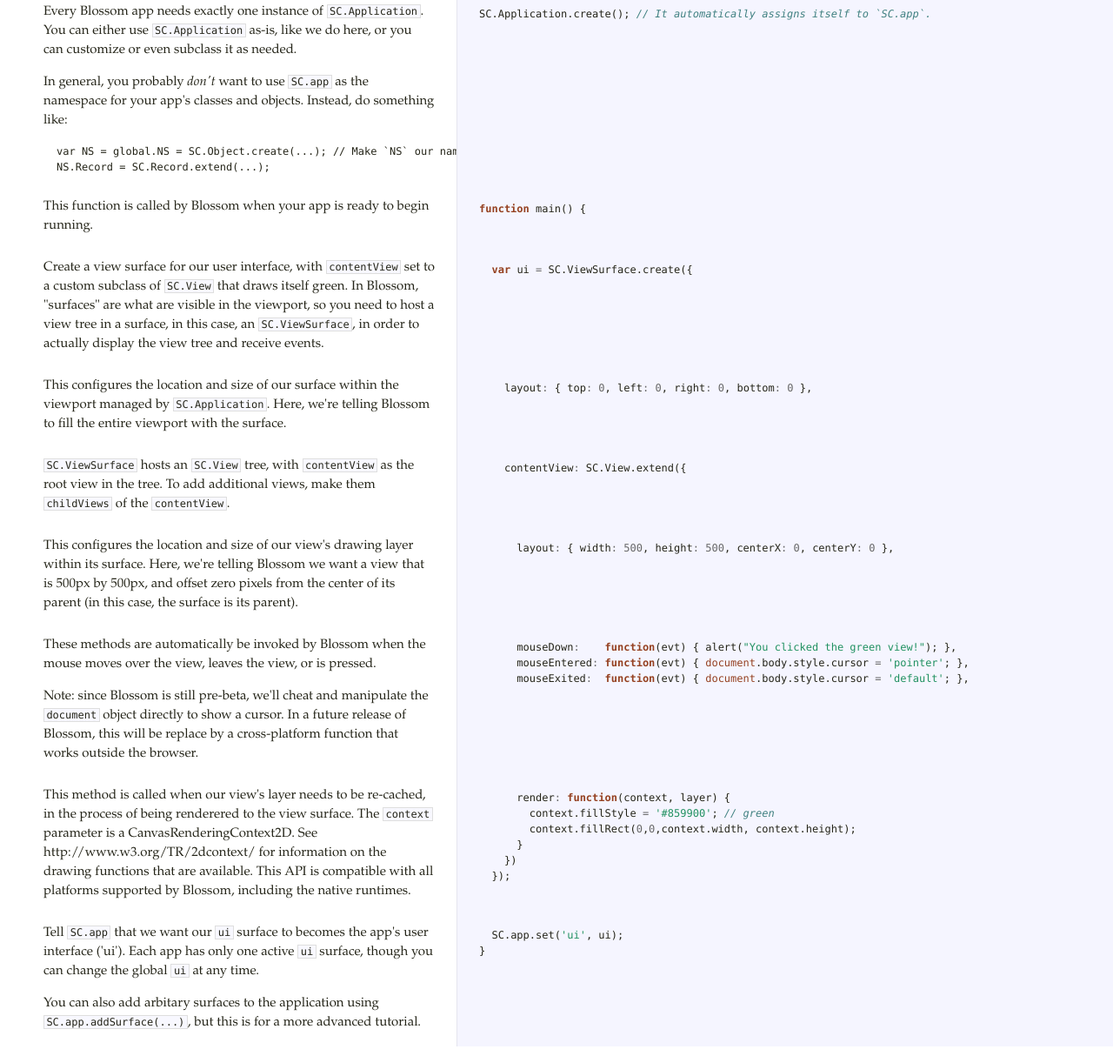
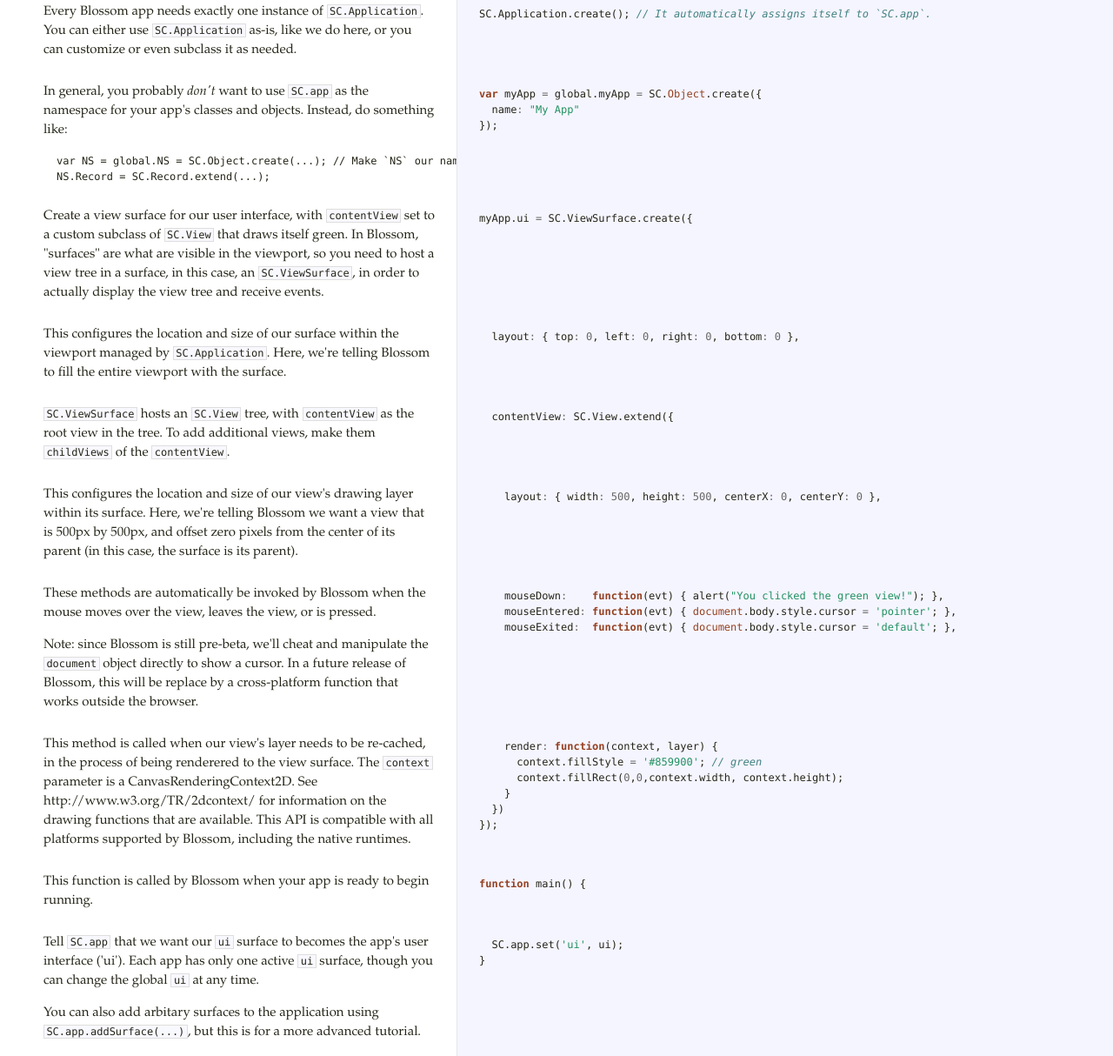
Before and after one commit to fohr/blossom-testproject, a plain HTML site: page index.html in a window 1280 px wide. Shown: the part 209-1423 px from the top of the page at 87% size. Drawn offline with Linux system fonts and the light colour scheme.

Commit message:
Update to latest docs.

```diff
--- a/index.html
+++ b/index.html
@@ -3,43 +3,43 @@ application up and running with a minimum of code.  Please be sure to read
 the README so that Blossom is installed correctly via <code>npm</code>, the Node
 Package Manager.  Now, on to the code!</p>             </td>             <td class="code">               <div class="highlight"><pre></pre></div>             </td>           </tr>                               <tr id="section-2">             <td class="docs">               <div class="pilwrap">                 <a class="pilcrow" href="#section-2">&#182;</a>               </div>               <p>Every Blossom app needs exactly one instance of <code>SC.Application</code>.  You can
 either use <code>SC.Application</code> as-is, like we do here, or you can customize
-or even subclass it as needed.</p>
-
-<p>In general, you probably <em>don't</em> want to use <code>SC.app</code> as the namespace for
+or even subclass it as needed.</p>             </td>             <td class="code">               <div class="highlight"><pre><span class="nx">SC</span><span class="p">.</span><span class="nx">Application</span><span class="p">.</span><span class="nx">create</span><span class="p">();</span> <span class="c1">// It automatically assigns itself to `SC.app`.</span></pre></div>             </td>           </tr>                               <tr id="section-3">             <td class="docs">               <div class="pilwrap">                 <a class="pilcrow" href="#section-3">&#182;</a>               </div>               <p>In general, you probably <em>don't</em> want to use <code>SC.app</code> as the namespace for
 your app's classes and objects. Instead, do something like:</p>
 
 <pre><code>var NS = global.NS = SC.Object.create(...); // Make `NS` our namespace.
 NS.Record = SC.Record.extend(...);
-</code></pre>             </td>             <td class="code">               <div class="highlight"><pre><span class="nx">SC</span><span class="p">.</span><span class="nx">Application</span><span class="p">.</span><span class="nx">create</span><span class="p">();</span> <span class="c1">// It automatically assigns itself to `SC.app`.</span></pre></div>             </td>           </tr>                               <tr id="section-3">             <td class="docs">               <div class="pilwrap">                 <a class="pilcrow" href="#section-3">&#182;</a>               </div>               <p>This function is called by Blossom when your app is ready to begin running.</p>             </td>             <td class="code">               <div class="highlight"><pre><span class="kd">function</span> <span class="nx">main</span><span class="p">()</span> <span class="p">{</span></pre></div>             </td>           </tr>                               <tr id="section-4">             <td class="docs">               <div class="pilwrap">                 <a class="pilcrow" href="#section-4">&#182;</a>               </div>               <p>Create a view surface for our user interface, with <code>contentView</code> set to
+</code></pre>             </td>             <td class="code">               <div class="highlight"><pre><span class="kd">var</span> <span class="nx">myApp</span> <span class="o">=</span> <span class="nx">global</span><span class="p">.</span><span class="nx">myApp</span> <span class="o">=</span> <span class="nx">SC</span><span class="p">.</span><span class="nb">Object</span><span class="p">.</span><span class="nx">create</span><span class="p">({</span>
+  <span class="nx">name</span><span class="o">:</span> <span class="s2">&quot;My App&quot;</span>
+<span class="p">});</span></pre></div>             </td>           </tr>                               <tr id="section-4">             <td class="docs">               <div class="pilwrap">                 <a class="pilcrow" href="#section-4">&#182;</a>               </div>               <p>Create a view surface for our user interface, with <code>contentView</code> set to
 a custom subclass of <code>SC.View</code> that draws itself green.  In Blossom,
 "surfaces" are what are visible in the viewport, so you need to host a
 view tree in a surface, in this case, an <code>SC.ViewSurface</code>, in order to
-actually display the view tree and receive events.</p>             </td>             <td class="code">               <div class="highlight"><pre>  <span class="kd">var</span> <span class="nx">ui</span> <span class="o">=</span> <span class="nx">SC</span><span class="p">.</span><span class="nx">ViewSurface</span><span class="p">.</span><span class="nx">create</span><span class="p">({</span></pre></div>             </td>           </tr>                               <tr id="section-5">             <td class="docs">               <div class="pilwrap">                 <a class="pilcrow" href="#section-5">&#182;</a>               </div>               <p>This configures the location and size of our surface within the
+actually display the view tree and receive events.</p>             </td>             <td class="code">               <div class="highlight"><pre><span class="nx">myApp</span><span class="p">.</span><span class="nx">ui</span> <span class="o">=</span> <span class="nx">SC</span><span class="p">.</span><span class="nx">ViewSurface</span><span class="p">.</span><span class="nx">create</span><span class="p">({</span></pre></div>             </td>           </tr>                               <tr id="section-5">             <td class="docs">               <div class="pilwrap">                 <a class="pilcrow" href="#section-5">&#182;</a>               </div>               <p>This configures the location and size of our surface within the
 viewport managed by <code>SC.Application</code>.  Here, we're telling Blossom to
-fill the entire viewport with the surface.</p>             </td>             <td class="code">               <div class="highlight"><pre>    <span class="nx">layout</span><span class="o">:</span> <span class="p">{</span> <span class="nx">top</span><span class="o">:</span> <span class="mi">0</span><span class="p">,</span> <span class="nx">left</span><span class="o">:</span> <span class="mi">0</span><span class="p">,</span> <span class="nx">right</span><span class="o">:</span> <span class="mi">0</span><span class="p">,</span> <span class="nx">bottom</span><span class="o">:</span> <span class="mi">0</span> <span class="p">},</span></pre></div>             </td>           </tr>                               <tr id="section-6">             <td class="docs">               <div class="pilwrap">                 <a class="pilcrow" href="#section-6">&#182;</a>               </div>               <p><code>SC.ViewSurface</code> hosts an <code>SC.View</code> tree, with <code>contentView</code> as the
+fill the entire viewport with the surface.</p>             </td>             <td class="code">               <div class="highlight"><pre>  <span class="nx">layout</span><span class="o">:</span> <span class="p">{</span> <span class="nx">top</span><span class="o">:</span> <span class="mi">0</span><span class="p">,</span> <span class="nx">left</span><span class="o">:</span> <span class="mi">0</span><span class="p">,</span> <span class="nx">right</span><span class="o">:</span> <span class="mi">0</span><span class="p">,</span> <span class="nx">bottom</span><span class="o">:</span> <span class="mi">0</span> <span class="p">},</span></pre></div>             </td>           </tr>                               <tr id="section-6">             <td class="docs">               <div class="pilwrap">                 <a class="pilcrow" href="#section-6">&#182;</a>               </div>               <p><code>SC.ViewSurface</code> hosts an <code>SC.View</code> tree, with <code>contentView</code> as the
 root view in the tree.  To add additional views, make them
-<code>childViews</code> of the <code>contentView</code>.</p>             </td>             <td class="code">               <div class="highlight"><pre>    <span class="nx">contentView</span><span class="o">:</span> <span class="nx">SC</span><span class="p">.</span><span class="nx">View</span><span class="p">.</span><span class="nx">extend</span><span class="p">({</span></pre></div>             </td>           </tr>                               <tr id="section-7">             <td class="docs">               <div class="pilwrap">                 <a class="pilcrow" href="#section-7">&#182;</a>               </div>               <p>This configures the location and size of our view's drawing layer
+<code>childViews</code> of the <code>contentView</code>.</p>             </td>             <td class="code">               <div class="highlight"><pre>  <span class="nx">contentView</span><span class="o">:</span> <span class="nx">SC</span><span class="p">.</span><span class="nx">View</span><span class="p">.</span><span class="nx">extend</span><span class="p">({</span></pre></div>             </td>           </tr>                               <tr id="section-7">             <td class="docs">               <div class="pilwrap">                 <a class="pilcrow" href="#section-7">&#182;</a>               </div>               <p>This configures the location and size of our view's drawing layer
 within its surface.  Here, we're telling Blossom we want a view that
 is 500px by 500px, and offset zero pixels from the center of its
-parent (in this case, the surface is its parent).</p>             </td>             <td class="code">               <div class="highlight"><pre>      <span class="nx">layout</span><span class="o">:</span> <span class="p">{</span> <span class="nx">width</span><span class="o">:</span> <span class="mi">500</span><span class="p">,</span> <span class="nx">height</span><span class="o">:</span> <span class="mi">500</span><span class="p">,</span> <span class="nx">centerX</span><span class="o">:</span> <span class="mi">0</span><span class="p">,</span> <span class="nx">centerY</span><span class="o">:</span> <span class="mi">0</span> <span class="p">},</span></pre></div>             </td>           </tr>                               <tr id="section-8">             <td class="docs">               <div class="pilwrap">                 <a class="pilcrow" href="#section-8">&#182;</a>               </div>               <p>These methods are automatically be invoked by Blossom when the mouse
+parent (in this case, the surface is its parent).</p>             </td>             <td class="code">               <div class="highlight"><pre>    <span class="nx">layout</span><span class="o">:</span> <span class="p">{</span> <span class="nx">width</span><span class="o">:</span> <span class="mi">500</span><span class="p">,</span> <span class="nx">height</span><span class="o">:</span> <span class="mi">500</span><span class="p">,</span> <span class="nx">centerX</span><span class="o">:</span> <span class="mi">0</span><span class="p">,</span> <span class="nx">centerY</span><span class="o">:</span> <span class="mi">0</span> <span class="p">},</span></pre></div>             </td>           </tr>                               <tr id="section-8">             <td class="docs">               <div class="pilwrap">                 <a class="pilcrow" href="#section-8">&#182;</a>               </div>               <p>These methods are automatically be invoked by Blossom when the mouse
 moves over the view, leaves the view, or is pressed.</p>
 
 <p>Note: since Blossom is still pre-beta, we'll cheat and manipulate
 the <code>document</code> object directly to show a cursor.  In a future
 release of Blossom, this will be replace by a cross-platform
-function that works outside the browser.</p>             </td>             <td class="code">               <div class="highlight"><pre>      <span class="nx">mouseDown</span><span class="o">:</span>    <span class="kd">function</span><span class="p">(</span><span class="nx">evt</span><span class="p">)</span> <span class="p">{</span> <span class="nx">alert</span><span class="p">(</span><span class="s2">&quot;You clicked the green view!&quot;</span><span class="p">);</span> <span class="p">},</span>
+function that works outside the browser.</p>             </td>             <td class="code">               <div class="highlight"><pre>    <span class="nx">mouseDown</span><span class="o">:</span>    <span class="kd">function</span><span class="p">(</span><span class="nx">evt</span><span class="p">)</span> <span class="p">{</span> <span class="nx">alert</span><span class="p">(</span><span class="s2">&quot;You clicked the green view!&quot;</span><span class="p">);</span> <span class="p">},</span>
     <span class="nx">mouseEntered</span><span class="o">:</span> <span class="kd">function</span><span class="p">(</span><span class="nx">evt</span><span class="p">)</span> <span class="p">{</span> <span class="nb">document</span><span class="p">.</span><span class="nx">body</span><span class="p">.</span><span class="nx">style</span><span class="p">.</span><span class="nx">cursor</span> <span class="o">=</span> <span class="s1">&#39;pointer&#39;</span><span class="p">;</span> <span class="p">},</span>
     <span class="nx">mouseExited</span><span class="o">:</span>  <span class="kd">function</span><span class="p">(</span><span class="nx">evt</span><span class="p">)</span> <span class="p">{</span> <span class="nb">document</span><span class="p">.</span><span class="nx">body</span><span class="p">.</span><span class="nx">style</span><span class="p">.</span><span class="nx">cursor</span> <span class="o">=</span> <span class="s1">&#39;default&#39;</span><span class="p">;</span> <span class="p">},</span></pre></div>             </td>           </tr>                               <tr id="section-9">             <td class="docs">               <div class="pilwrap">                 <a class="pilcrow" href="#section-9">&#182;</a>               </div>               <p>This method is called when our view's layer needs to be re-cached,
 in the process of being renderered to the view surface. The
 <code>context</code> parameter is a CanvasRenderingContext2D. See
 http://www.w3.org/TR/2dcontext/ for information on the drawing
 functions that are available.  This API is compatible with all
-platforms supported by Blossom, including the native runtimes.</p>             </td>             <td class="code">               <div class="highlight"><pre>      <span class="nx">render</span><span class="o">:</span> <span class="kd">function</span><span class="p">(</span><span class="nx">context</span><span class="p">,</span> <span class="nx">layer</span><span class="p">)</span> <span class="p">{</span>
+platforms supported by Blossom, including the native runtimes.</p>             </td>             <td class="code">               <div class="highlight"><pre>    <span class="nx">render</span><span class="o">:</span> <span class="kd">function</span><span class="p">(</span><span class="nx">context</span><span class="p">,</span> <span class="nx">layer</span><span class="p">)</span> <span class="p">{</span>
       <span class="nx">context</span><span class="p">.</span><span class="nx">fillStyle</span> <span class="o">=</span> <span class="s1">&#39;#859900&#39;</span><span class="p">;</span> <span class="c1">// green</span>
       <span class="nx">context</span><span class="p">.</span><span class="nx">fillRect</span><span class="p">(</span><span class="mi">0</span><span class="p">,</span><span class="mi">0</span><span class="p">,</span><span class="nx">context</span><span class="p">.</span><span class="nx">width</span><span class="p">,</span> <span class="nx">context</span><span class="p">.</span><span class="nx">height</span><span class="p">);</span>
     <span class="p">}</span>
   <span class="p">})</span>
-  <span class="p">});</span></pre></div>             </td>           </tr>                               <tr id="section-10">             <td class="docs">               <div class="pilwrap">                 <a class="pilcrow" href="#section-10">&#182;</a>               </div>               <p>Tell <code>SC.app</code> that we want our <code>ui</code> surface to becomes the app's user
+<span class="p">});</span></pre></div>             </td>           </tr>                               <tr id="section-10">             <td class="docs">               <div class="pilwrap">                 <a class="pilcrow" href="#section-10">&#182;</a>               </div>               <p>This function is called by Blossom when your app is ready to begin running.</p>             </td>             <td class="code">               <div class="highlight"><pre><span class="kd">function</span> <span class="nx">main</span><span class="p">()</span> <span class="p">{</span></pre></div>             </td>           </tr>                               <tr id="section-11">             <td class="docs">               <div class="pilwrap">                 <a class="pilcrow" href="#section-11">&#182;</a>               </div>               <p>Tell <code>SC.app</code> that we want our <code>ui</code> surface to becomes the app's user
 interface ('ui').  Each app has only one active <code>ui</code> surface, though you
 can change the global <code>ui</code> at any time.</p>
 
```
Lines whose indentation alone changed are shown as unchanged.
